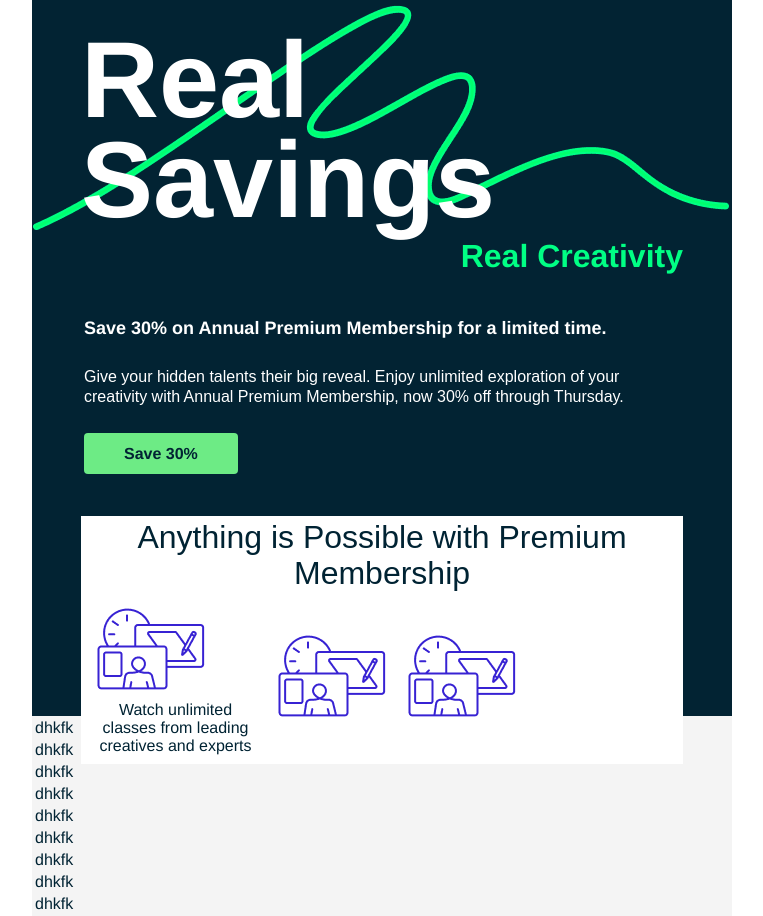
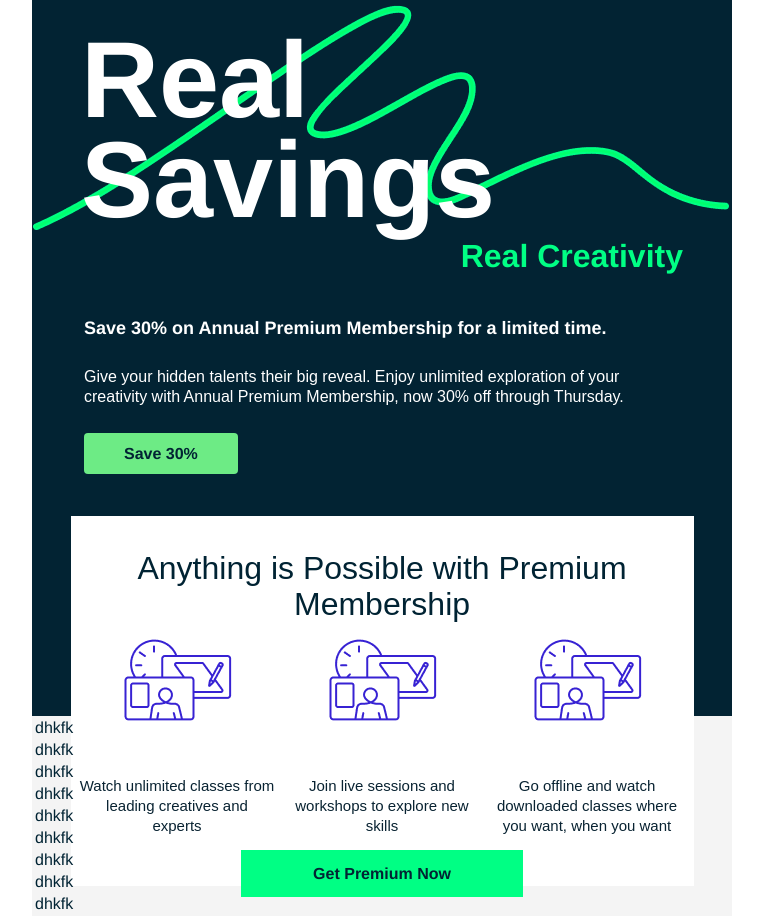
Before and after one commit to VincentWoglo/Skillshare-Email, a plain HTML site: page index.html in a window 1280 px wide. Shown: the part 93-1009 px from the top of the page, without its empty margins (258-1021 px from the left). Drawn offline with Linux system fonts and the light colour scheme; a web font is replaced by a local one.

Commit message:
Add files via upload

```diff
--- a/index.html
+++ b/index.html
@@ -129,42 +129,52 @@
                 </table>
                 <table width="86%" role="presentation" align="center" style="background-color: #fff; color: #002333; margin-top: -400px">
                     <tr>
-                        <td align="center" style="font-size: 32px; line-height: 36px; font-weight: 400; color: #002333; font-family: 'Turkish Times New Roman', sans-serif;">
+                        <td align="center" style="font-size: 32px; line-height: 36px; font-weight: 400; color: #002333; font-family: 'Turkish Times New Roman', sans-serif; padding-top: 32px">
                             Anything is Possible with Premium Membership
                         </td>
                     </tr>
                     <tr>
                         <td>
-                            <table>
+                            <table align="center">
                                 <tr>
                                     <td>
-                                        <table>
+                                        <table style="color: #092332" width="201px">
                                             <tr>
-                                                <td width="171px">
-                                                    <img src="./Image/Watchunlimited.png" align="center" alt="">
+                                                <td width="171px" align="center">
+                                                    <img src="./Image/Watchunlimited.png" alt="">
                                                 </td>
                                             </tr>
                                             <tr>
-                                                <td align="center">
+                                                <td align="center" width="171px" style="font-size: 15px; font-family: 'Helvetica 45 Light', sans-serif; line-height: 20px; padding-top: 41px;">
                                                     Watch unlimited classes from leading creatives and experts
                                                 </td>
                                             </tr>
                                         </table>
                                     </td>
                                     <td>
-                                        <table>
+                                        <table style="color: #092332" width="201px">
                                             <tr>
-                                                <td>
+                                                <td width="171px" align="center">
                                                     <img src="./Image/Watchunlimited.png" alt="">
+                                                </td>
+                                            </tr>
+                                            <tr>
+                                                <td align="center" width="171px" style="font-size: 15px; font-family: 'Helvetica 45 Light', sans-serif; line-height: 20px; padding-top: 41px;">
+                                                    Join live sessions and workshops to explore new skills
                                                 </td>
                                             </tr>
                                         </table>
                                     </td>
                                     <td>
-                                        <table>
+                                        <table style="color: #092332;" width="201px">
                                             <tr>
-                                                <td>
+                                                <td width="171px" align="center">
                                                     <img src="./Image/Watchunlimited.png" alt="">
+                                                </td>
+                                            </tr>
+                                            <tr>
+                                                <td align="center" width="171px" style="font-size: 15px; font-family: 'Helvetica 45 Light', sans-serif; line-height: 20px; padding-top: 41px;">
+                                                    Go offline and watch downloaded classes where you want, when you want
                                                 </td>
                                             </tr>
                                         </table>
@@ -173,6 +183,11 @@
                             </table>
                         </td>
                     </tr>
+                    <tr>
+                        <td align="center" style="padding-top: 20px">
+                            <a href="" style="padding: 15px 72px; font-weight: 700; border-radius: 4; ;background-color: #00ff84; text-decoration: none;">Get Premium Now</a>
+                        </td>
+                    </tr>
                 </table>
             </td>
         </tr>
```
